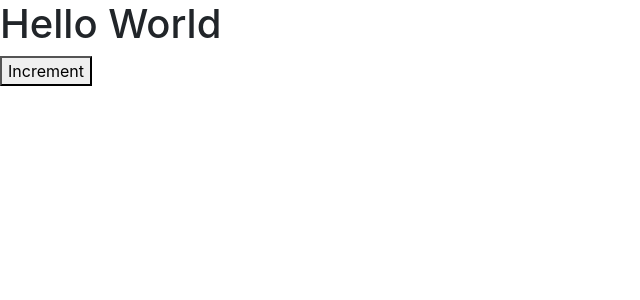
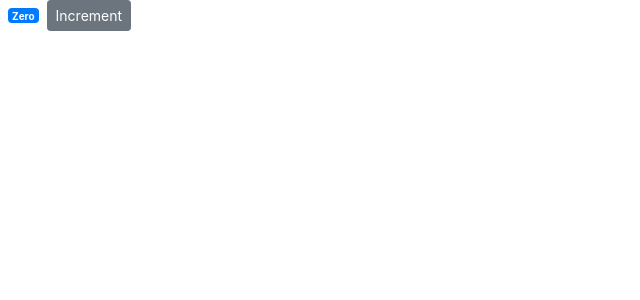
Before and after one commit to YukimuraKyoko/React-Counter-App, a React (Create React App) app: page / in a window 1280 px wide. Shown: the top 300 px of the page, without its empty margins (0-640 px from the left). Built offline with nearby package versions, Linux system fonts and the light colour scheme.

Commit message:
added stylizing to the counter appearance and the button using react

```diff
--- a/src/components/counter.jsx
+++ b/src/components/counter.jsx
@@ -1,13 +1,28 @@
 import React, { Component } from 'react';
 
 class Counter extends Component {
+    state = {
+        count: 0,
+        //imageUrl: 'https://picsum.photos/200'
+    };
+
+    styles = {
+        fontSize: 10,
+        fontWeight: 'bold'
+    }
 
     render() {
         return (<React.Fragment>
-            <h1>Hello World</h1>
-            <button>Increment</button>
+
+            <span style={this.styles } className="badge badge-primary m-2">{this.formatCount()}</span>
+            <button className="btn btn-secondary btn-sm">Increment</button>
             </React.Fragment>
         );
+    }
+
+    formatCount(){
+        const { count } = this.state;
+        return count === 0 ? "Zero" : count;
     }
 }
 
```
Also changed, not shown: 1 other file (tests, documents, lock files or other folders).
